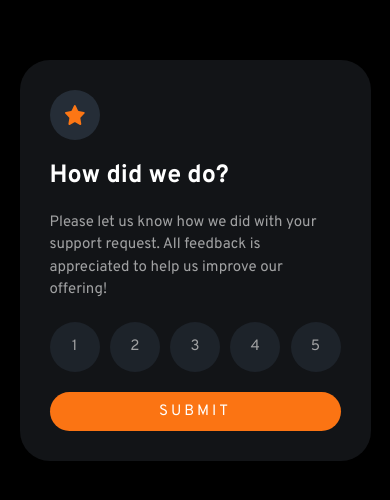
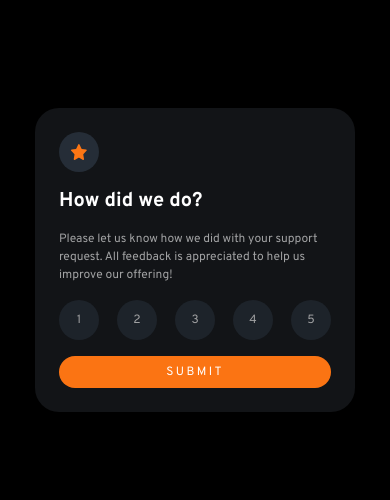
Before and after one commit to anonggentlegentle/Interactive-rating-component, a website: page index.html in a window 390 px wide. Shown: the part 162-662 px from the top of the page. Drawn offline with Linux system fonts and the light colour scheme.

Commit message:
Add responsiveness

```diff
--- a/css/style.scss
+++ b/css/style.scss
@@ -7,6 +7,8 @@
   --color-very-dark-blue: hsl(216, 12%, 8%);
   --color-black: hsl(0, 0%, 0%);
 }
+
+$bp-1: 31.25em; // 500px
 
 *,
 *::after,
@@ -20,6 +22,10 @@ html {
   box-sizing: border-box;
   font-size: 62.5%;
   color-scheme: dark light;
+
+  @media only screen and (max-width: $bp-1) {
+    font-size: 50%;
+  }
 }
 
 body {
```
Also changed, not shown: css/style.css, 1 other file.
